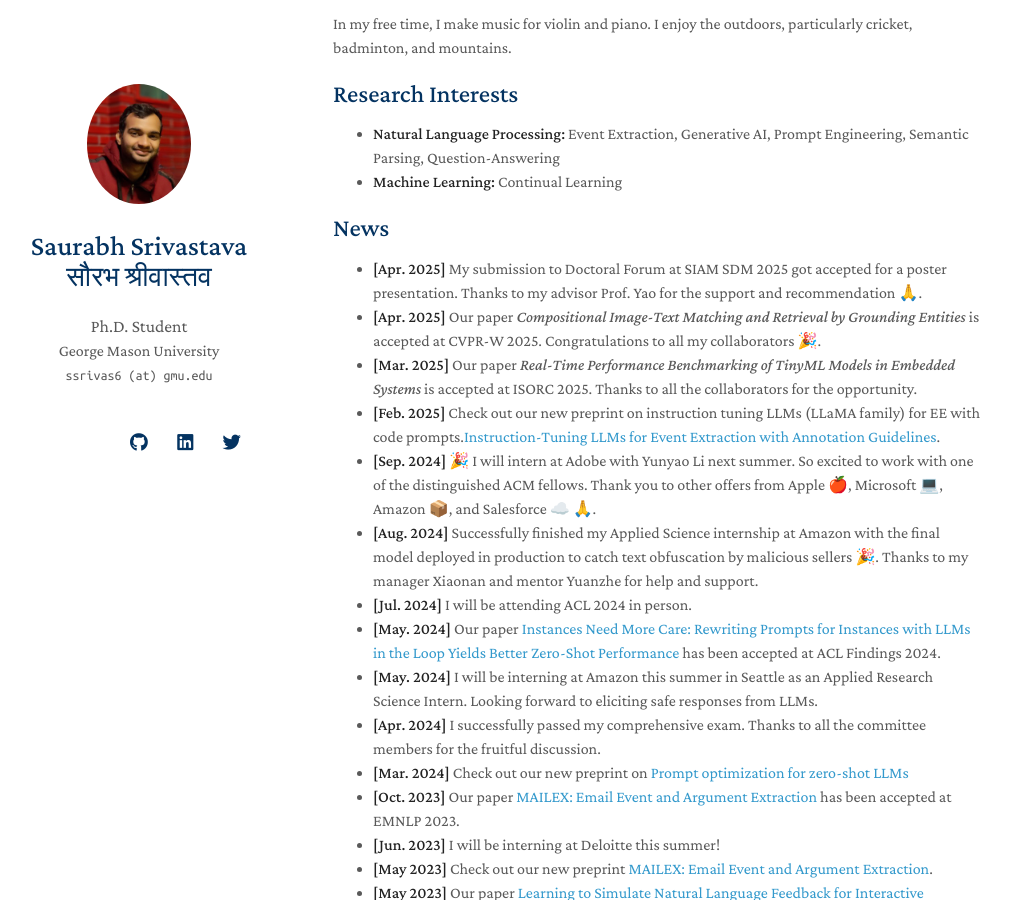
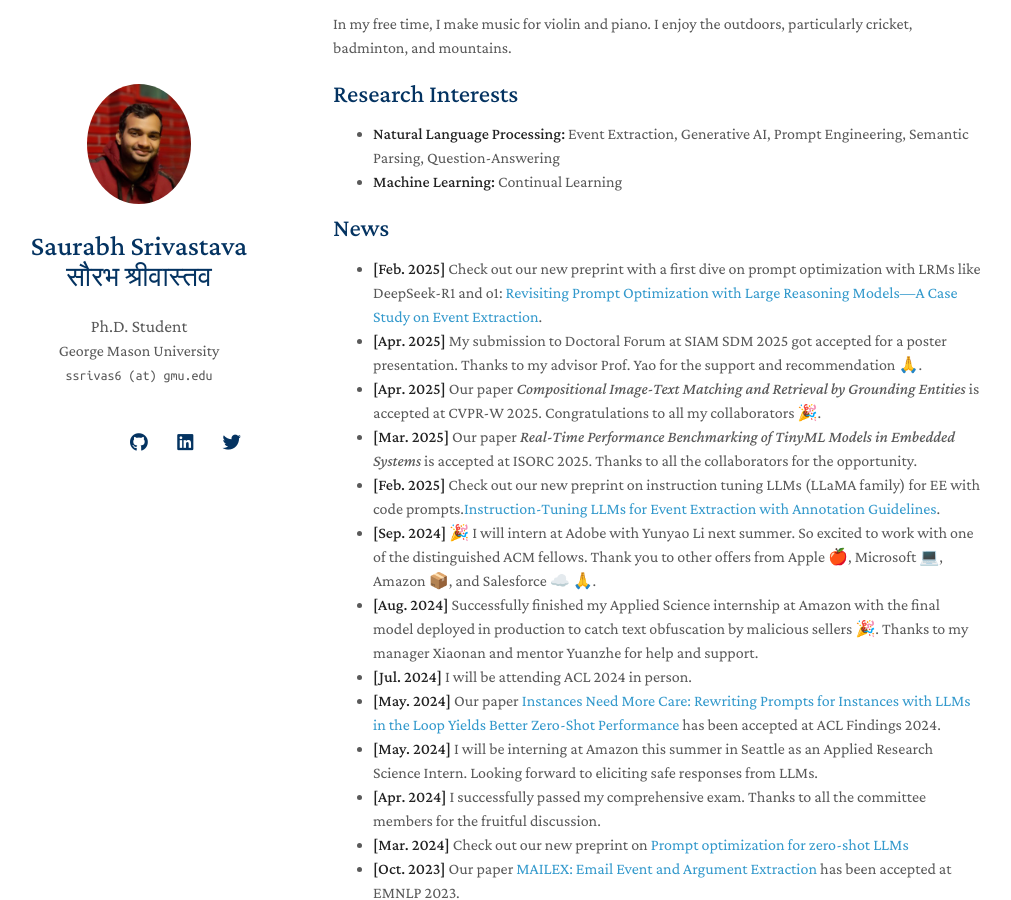
Before and after one commit to salokr/salokr.github.io, a Jekyll site: the page built from index.md, in a window 1280 px wide and 900 px high, scrolled down 489 px. Shown: the whole window, without its empty margins (137-1148 px from the left). Built offline with Jekyll 4.4.1, drawn with Linux system fonts in a browser that asks for light colours; nearby versions of some CDN libraries; a style sheet for code colours, icons or effects is not loaded; our own code applies the rules of GitHub Pages for plain Markdown files.

Commit message:
Update index.md

```diff
--- a/index.md
+++ b/index.md
@@ -21,6 +21,8 @@ In my free time, I make music for violin and piano. I enjoy the outdoors, partic
 - **Machine Learning:** Continual Learning
 
 ## News
+- **[Feb. 2025]** Check out our new preprint with a first dive on prompt optimization with LRMs like DeepSeek-R1 and o1: [Revisiting Prompt Optimization with Large Reasoning
+Models—A Case Study on Event Extraction](https://arxiv.org/pdf/2504.07357).
 - **[Apr. 2025]** My submission to Doctoral Forum at SIAM SDM 2025 got accepted for a poster presentation. Thanks to my advisor Prof. Yao for the support and recommendation 🙏.
 - **[Apr. 2025]** Our paper *Compositional Image-Text Matching and Retrieval by Grounding Entities* is accepted at CVPR-W 2025. Congratulations to all my collaborators 🎉.
 - **[Mar. 2025]** Our paper *Real-Time Performance Benchmarking of TinyML Models in Embedded Systems* is accepted at ISORC 2025. Thanks to all the collaborators for the opportunity.
```
